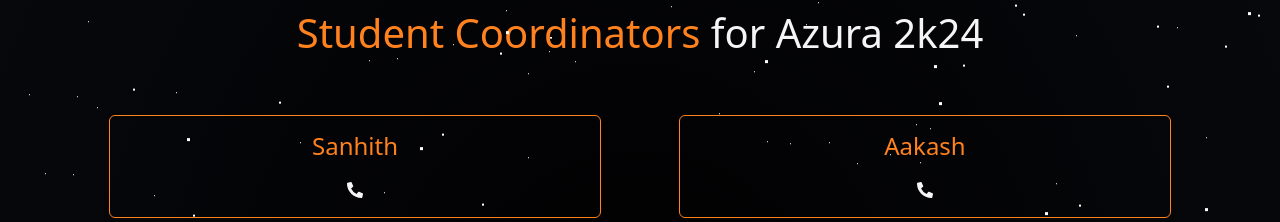
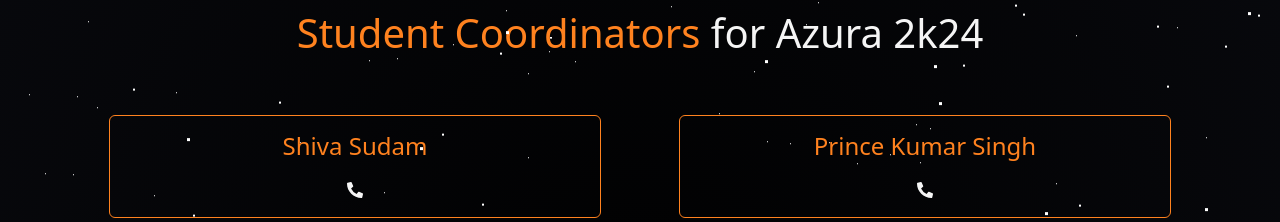
Before and after one commit to Kaushik3579/Azura2025, a Next.js app: page / in a window 1280 px wide. Shown: the part 1177-1399 px from the top of the page. Built offline with nearby package versions, Linux system fonts and the light colour scheme.

Commit message:
Update team.jsx

```diff
--- a/pages/team.jsx
+++ b/pages/team.jsx
@@ -8,15 +8,15 @@ const Team = () => {
   const data = [
     {
       "id": 1,
-      "name": "Sanhith",
-      "role": "Developer",
-      "number": "9133897791"
+      "name": "Shiva Sudam",
+      "role": "Student Council President",
+      "number": "9618605095"
     },
     {
       "id": 2,
-      "name": "Aakash",
-      "role": "Designer",
-      "number": "8978882003"
+      "name": "Prince Kumar Singh",
+      "role": "Student Coordinator",
+      "number": "8008574554"
     }
   ]
 
```
